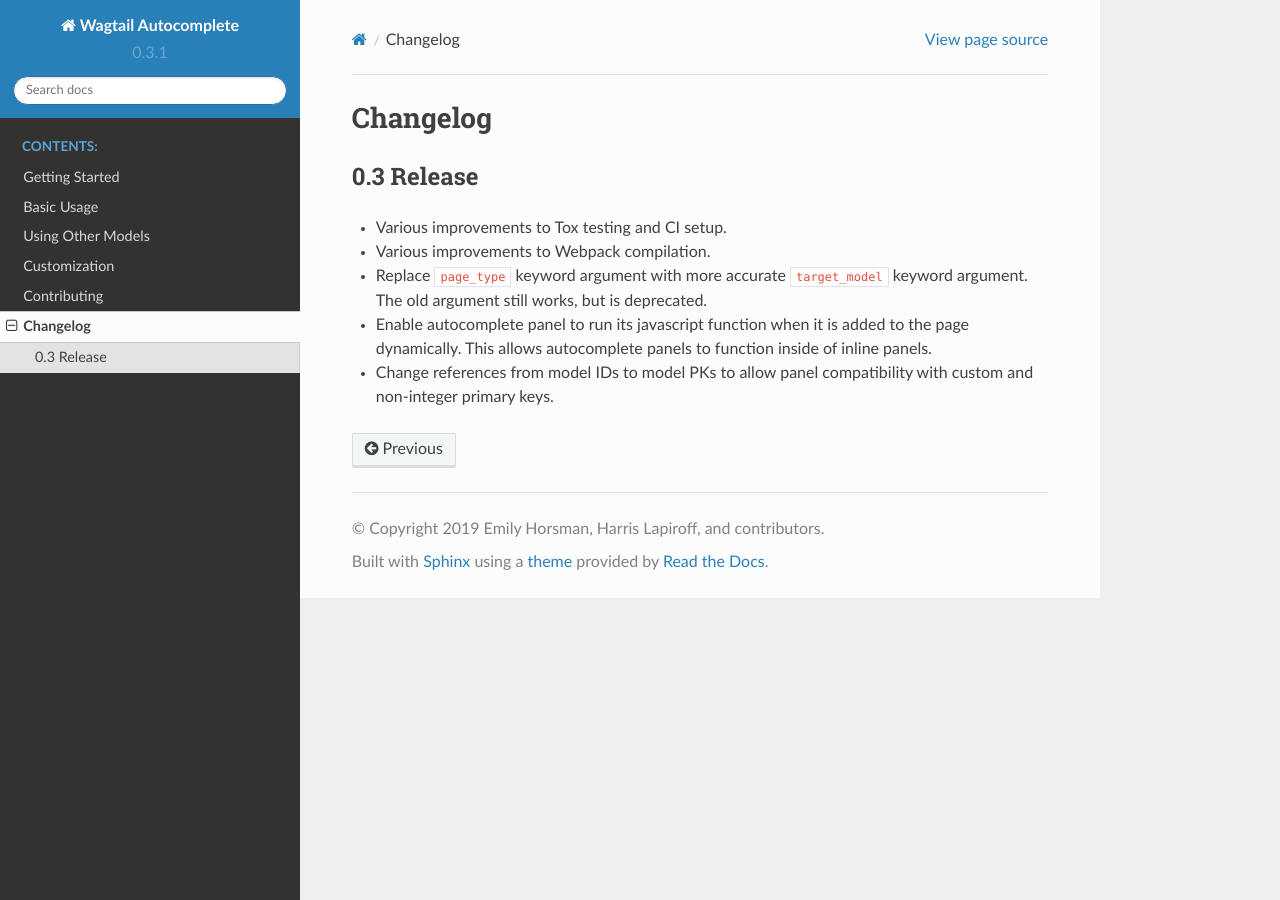
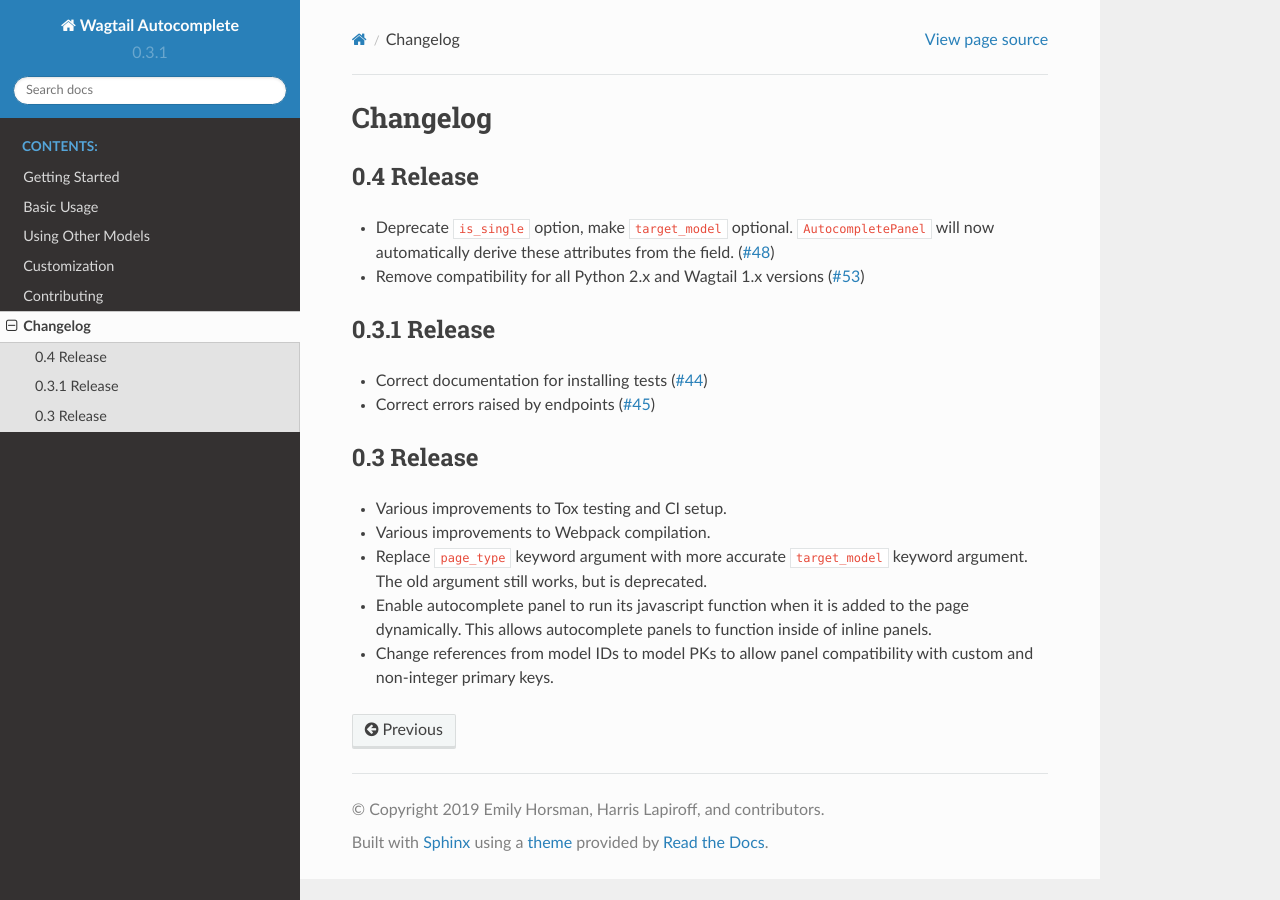
Before and after one commit to wagtail/wagtail-autocomplete, a Sphinx documentation site: the page built from docs/changelog.rst, in a window 1280 px wide. Built offline with Sphinx 7.4.7 and the Read the Docs theme 2.0.0, drawn with Linux system fonts in a browser that asks for light colours.

Commit message:
Improve docs
* Add a note about using fields not named `title` to the Using Other Models docs
* Prepare docs for new version release

```diff
--- a/README.rst
+++ b/README.rst
@@ -7,6 +7,8 @@ Wagtail Autocomplete
 An edit handler for the Wagtail content editor allowing single or multi autocompleted selection of Pages, Snippets, or other models.
 The widget is written in React and can be used outside the Wagtail admin, if desired.
 
+.. image:: https://raw.githubusercontent.com/wagtail/wagtail-autocomplete/master/docs/_static/autocomplete-m2m-demo.gif
+
 Features
 ~~~~~~~~
 
@@ -14,7 +16,7 @@ Features
 * A drop-in alternative to ``PageChooserPanel`` or ``SnippetChooserPanel``
 * Create new objects from the autocomplete input if your search turns up blank
 * React component can be used outside of the Wagtail admin for public-facing forms
-* Default theme shares the colour scheme and styles of the Wagtail admin
+* Default theme shares the color scheme and styles of the Wagtail admin
 * Easy to re-theme with `BEM <http://getbem.com/>`_ methodology
 
 Who’s using it?
--- a/docs/changelog.rst
+++ b/docs/changelog.rst
@@ -1,6 +1,18 @@
 =========
 Changelog
 =========
+
+0.4 Release
+-----------
+
+* Deprecate ``is_single`` option, make ``target_model`` optional. ``AutocompletePanel`` will now automatically derive these attributes from the field. (`#48 <https://github.com/wagtail/wagtail-autocomplete/pull/48>`_)
+* Remove compatibility for all Python 2.x and Wagtail 1.x versions (`#53 <https://github.com/wagtail/wagtail-autocomplete/pull/53>`_)
+
+0.3.1 Release
+-------------
+
+* Correct documentation for installing tests (`#44 <https://github.com/wagtail/wagtail-autocomplete/pull/44>`_)
+* Correct errors raised by endpoints (`#45 <https://github.com/wagtail/wagtail-autocomplete/pull/45>`_)
 
 0.3 Release
 -----------
--- a/docs/using_other_models.rst
+++ b/docs/using_other_models.rst
@@ -56,3 +56,9 @@ usage with
     panels = [
         AutocompletePanel('external_link'),
     ]
+
+.. note::
+    Wagtail Autocomplete assumes by default that models have a ``title`` field.
+    To you autocomplete with target models that don't have a ``title`` field,
+    see :doc:`Customization <customization>` for instructions on setting a
+    custom label and search field.
```
